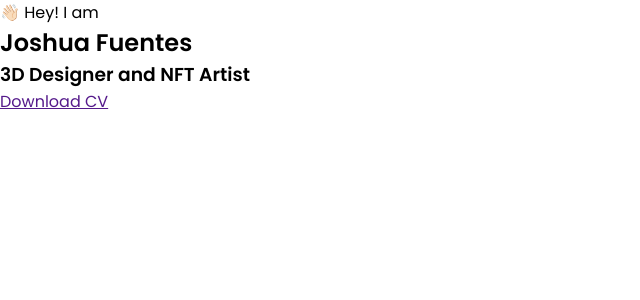
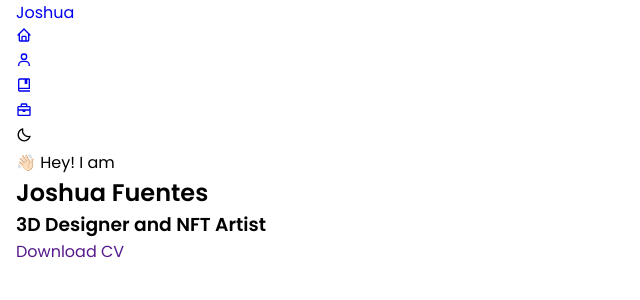
Before and after one commit to Uxorialmedal/web, a Next.js app: page / in a window 1280 px wide. Shown: the top 300 px of the page, without its empty margins (0-640 px from the left). Built offline with nearby package versions, Linux system fonts and the light colour scheme.

Commit message:
Adding css into the main global css file and website

```diff
--- a/package.json
+++ b/package.json
@@ -10,7 +10,8 @@
   "dependencies": {
     "next": "12.1.6",
     "react": "18.1.0",
-    "react-dom": "18.1.0"
+    "react-dom": "18.1.0",
+    "react-icons": "^4.3.1"
   },
   "devDependencies": {
     "eslint": "8.15.0",
--- a/pages/index.jsx
+++ b/pages/index.jsx
@@ -1,6 +1,6 @@
 import Head from 'next/head'
-import Image from 'next/image'
 import styles from '../styles/Home.module.css'
+import { BiHome, BiUser, BiBookBookmark, BiBriefcase, BiMoon} from "react-icons/bi";
 
 export default function MainPage() {
   return (
@@ -9,6 +9,44 @@ export default function MainPage() {
         <title>Joshua</title>
         <link rel="icon" href="/favicon.ico" />
       </Head>
+      <header className={styles.header}>
+        <nav className={styles.container}>
+          <a href="#" className={styles.nav__logo}>Joshua</a>
+
+          <div className={styles.nav__menu}>
+            <ul className={styles.nav__list}>
+              <li className={styles.item}>
+                <a href="#home" className={styles.nav__link}>
+                  <BiHome/>
+                </a>
+              </li>
+
+              <li className={styles.item}>
+                <a href="#about" className={styles.nav__link}>
+                  <BiUser/>
+                </a>
+              </li>
+
+              <li className={styles.item}>
+                <a href="#skills" className={styles.nav__link}>
+                  <BiBookBookmark/>
+                </a>
+              </li>
+
+              <li className={styles.item}>
+                <a href="#work" className={styles.nav__link}>
+                  <BiBriefcase/>
+                </a>
+              </li>
+            </ul>
+          </div>
+
+          {/**The change button */}
+          <i className={styles.changeTheme}>
+            <BiMoon/>
+          </i>
+        </nav>
+      </header>
       <main>
         <section className={styles.main}>
           <div className={styles.container}>
--- a/styles/Home.module.css
+++ b/styles/Home.module.css
@@ -47,6 +47,42 @@
     --smaller-font-size: 0.813rem;
   }
   */
+}
+
+.container {
+  max-width: 968px;
+  margin-left: 1rem;
+  margin-right: 1rem;
+}
+
+.grid {
+  display: grid;
+  gap: 1.25rem;
+}
+
+.main {
+  overflow: hidden;
+}
+
+.section {
+  padding: 4.5rem 0 1rem;
+}
+
+.section__title,
+.section__subtitle {
+  text-align: center;
+}
+
+.section__title {
+  font-size: 1.25rem;
+  color: gray;
+  margin-bottom: 2rem;
+}
+
+.section__subtitle {
+  display: block;
+  font-size: 0.75rem;
+  color: gray;
 }
 
 /*
@@ -99,7 +135,6 @@ img {
   margin-left: 1rem;
   margin-right: 1rem;
 }
-
 .grid {
   display: grid;
   gap: 1.25rem;
--- a/styles/globals.css
+++ b/styles/globals.css
@@ -10,3 +10,46 @@ body {
   padding: 0;
   margin: 0;
 }
+
+html {
+  scroll-behavior: smooth;
+}
+
+body,
+button,
+input,
+textarea {
+  font-family: Poppins;
+  font-size: 0.938;
+}
+
+body {
+  background-color: rgb(255, 255, 255);
+  color: rgb(0, 0, 0);
+}
+
+h1,
+h2,
+h3 {
+  color: black;
+  font-weight: 600;
+}
+
+ul {
+  list-style: none;
+}
+
+a {
+  text-decoration: none;
+}
+
+button {
+  cursor: pointer;
+  border: none;
+  outline: none;
+}
+
+img {
+  max-width: 100%;
+  height: auto;
+}
```
Also changed, not shown: 1 other file (tests, documents, lock files or other folders).
